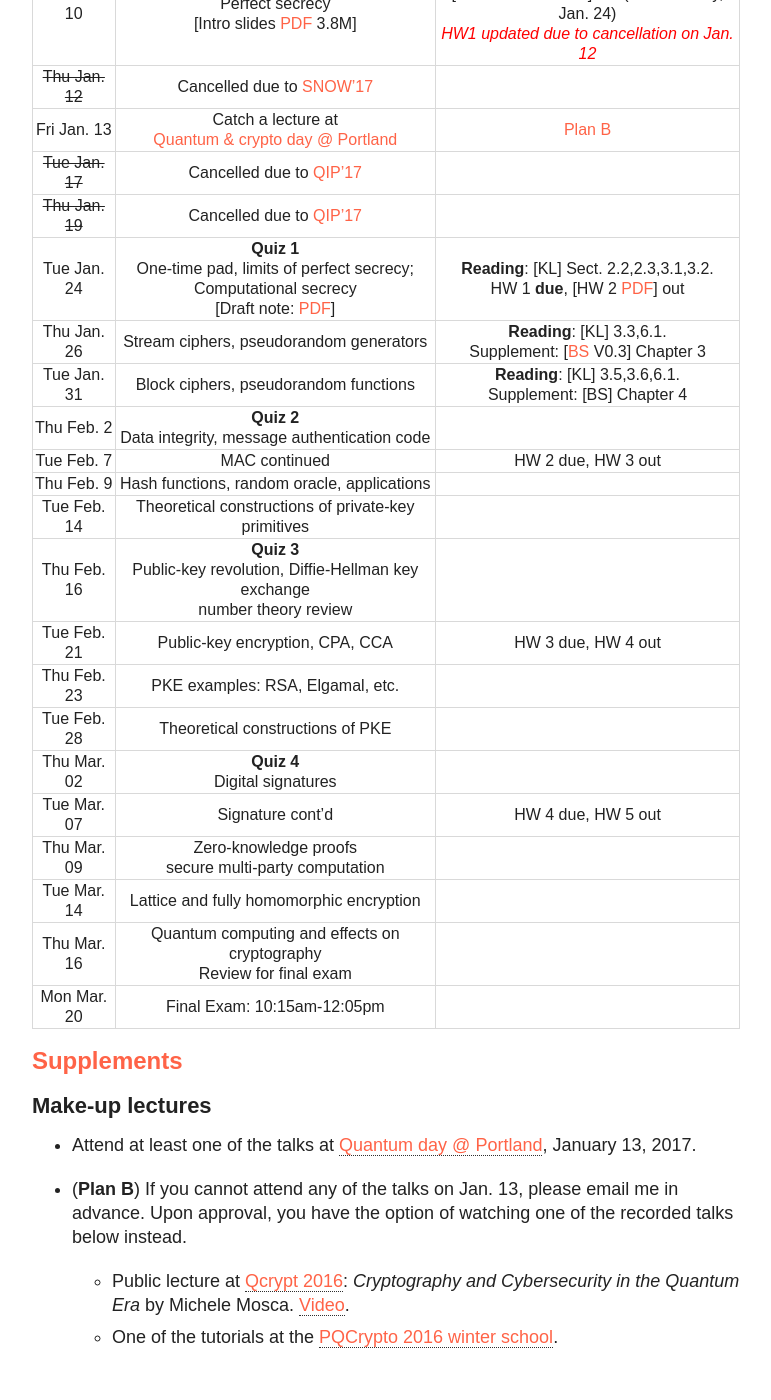
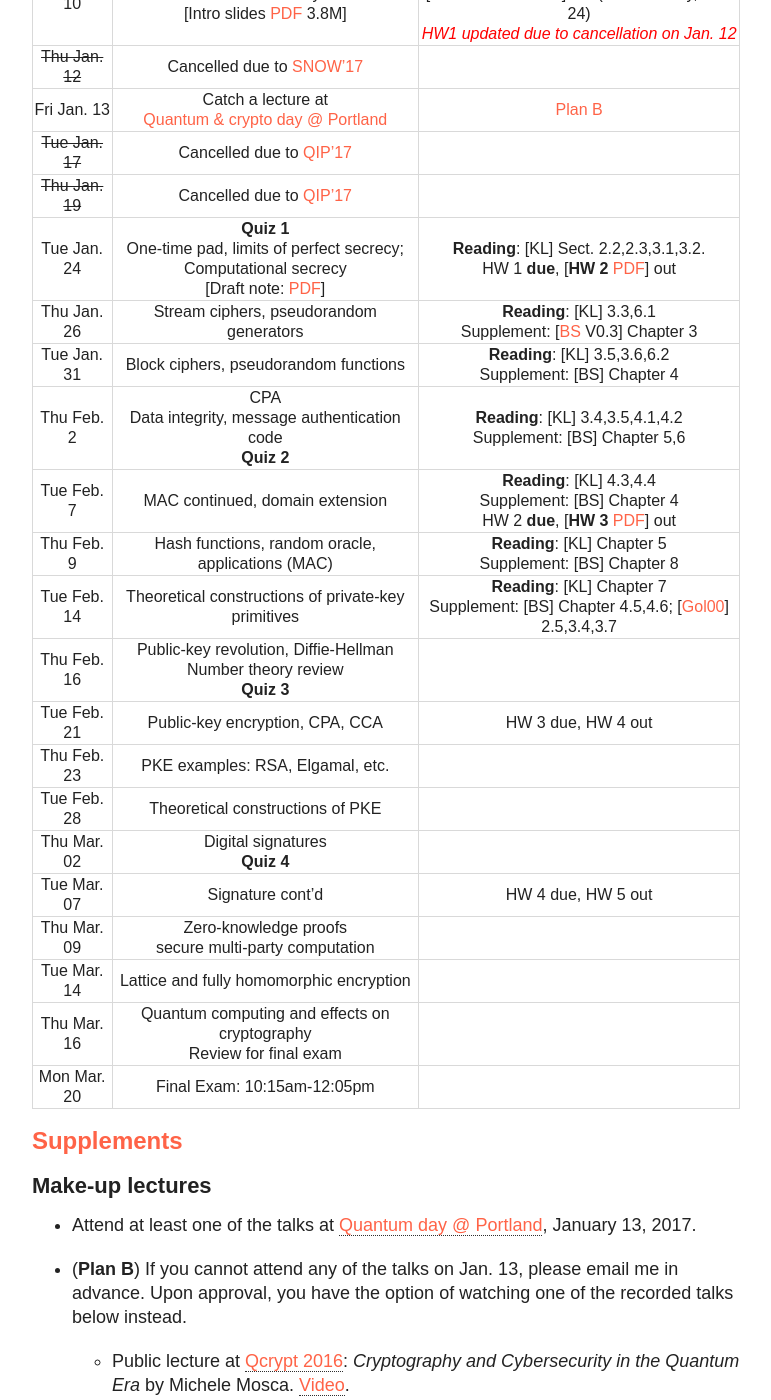
Before and after one commit to fangsonghub/fangsonghub.github.io, a Jekyll site: the page built from teaching/w17_4585_icrypto/index.md, in a window 1280 px wide and 1400 px high, scrolled down 685 px. Shown: the whole window, without its empty margins (254-1025 px from the left). Built offline with Jekyll 4.4.1, drawn with Linux system fonts in a browser that asks for light colours; nearby versions of some CDN libraries.

Commit message:
w17 schedule

```diff
--- a/teaching/w17_4585_icrypto/index.md
+++ b/teaching/w17_4585_icrypto/index.md
@@ -67,18 +67,18 @@ Cryptography](http://www.cs.umd.edu/~jkatz/imc.html){:target="_blank"}
 |Fri Jan. 13 | Catch a lecture at <br> [Quantum & crypto day @ Portland](http://www.fangsong.info/activity/w17qpdx/){:target="_blank"} | [Plan B](#mu)|
 |<s>Tue Jan. 17</s>| Cancelled due to [QIP'17](https://www.stationq.com/qip-2017/){:target="_blank"}||
 |<s>Thu Jan. 19</s>|Cancelled due to [QIP'17](https://www.stationq.com/qip-2017/){:target="_blank"}||
-|Tue Jan. 24 |**Quiz 1** <br> One-time pad, limits of perfect secrecy; <br> Computational secrecy <br> [Draft note: [PDF]({{base}}/teaching/w17_4585_icrypto/lec2_note.pdf){:target="blank"}] | **Reading**: [KL] Sect. 2.2,2.3,3.1,3.2. <br> HW 1 **due**, [HW 2 [PDF]({{base}}/teaching/w17_4585_icrypto/w17_cs4585_hw2.pdf){:target="_blank"}] out|
-|Thu Jan. 26| Stream ciphers, pseudorandom generators |**Reading**: [KL] 3.3,6.1. <br> Supplement: [[BS](https://crypto.stanford.edu/~dabo/cryptobook/){:target="_blank"} V0.3] Chapter 3 |
-|Tue Jan. 31| Block ciphers, pseudorandom functions | **Reading**: [KL] 3.5,3.6,6.1. <br> Supplement: [BS] Chapter 4  |
-|Thu Feb. 2| **Quiz 2** <br> Data integrity, message authentication code | |
-|Tue Feb. 7|MAC continued | HW 2 due, HW 3 out |
-|Thu Feb. 9| Hash functions, random oracle, applications ||
-|Tue Feb. 14|Theoretical constructions of private-key primitives ||
-|Thu Feb. 16| **Quiz 3** <br> Public-key revolution, Diffie-Hellman key exchange <br> number theory review||
+|Tue Jan. 24 |**Quiz 1** <br> One-time pad, limits of perfect secrecy; <br> Computational secrecy <br> [Draft note: [PDF]({{base}}/teaching/w17_4585_icrypto/lec2_note.pdf){:target="blank"}] | **Reading**: [KL] Sect. 2.2,2.3,3.1,3.2. <br> HW 1 **due**, [**HW 2** [PDF]({{base}}/teaching/w17_4585_icrypto/w17_cs4585_hw2.pdf){:target="_blank"}] out|
+|Thu Jan. 26| Stream ciphers, pseudorandom generators |**Reading**: [KL] 3.3,6.1 <br> Supplement: [[BS](https://crypto.stanford.edu/~dabo/cryptobook/){:target="_blank"} V0.3] Chapter 3 |
+|Tue Jan. 31| Block ciphers, pseudorandom functions | **Reading**: [KL] 3.5,3.6,6.2 <br> Supplement: [BS] Chapter 4  |
+|Thu Feb. 2| CPA <br> Data integrity, message authentication code <br> **Quiz 2** |  **Reading**: [KL] 3.4,3.5,4.1,4.2  <br> Supplement: [BS] Chapter 5,6 |
+|Tue Feb. 7| MAC continued, domain extension |**Reading**: [KL] 4.3,4.4 <br> Supplement: [BS] Chapter 4   <br> HW 2 **due**, [**HW 3** [PDF]({{base}}/teaching/w17_4585_icrypto/w17_cs4585_hw3.pdf){:target="_blank"}] out |
+|Thu Feb. 9| Hash functions, random oracle, applications (MAC) |**Reading**: [KL] Chapter 5 <br> Supplement: [BS] Chapter 8|
+|Tue Feb. 14|Theoretical constructions of private-key primitives |**Reading**: [KL] Chapter 7 <br> Supplement: [BS] Chapter 4.5,4.6; [[Gol00](https://www.amazon.com/Foundations-Cryptography-1-Basic-Tools/dp/0521035368){:target="_blank"}] 2.5,3.4,3.7|
+|Thu Feb. 16|  Public-key revolution, Diffie-Hellman <br> Number theory review <br> **Quiz 3**||
 |Tue Feb. 21|Public-key encryption, CPA, CCA| HW 3 due, HW 4 out|
 |Thu Feb. 23|PKE examples: RSA, Elgamal, etc. ||
 |Tue Feb. 28|Theoretical constructions of PKE||
-|Thu Mar. 02| **Quiz 4** <br>Digital signatures ||
+|Thu Mar. 02|Digital signatures <br> **Quiz 4** | |
 |Tue Mar. 07|Signature cont'd| HW 4 due, HW 5 out|
 |Thu Mar. 09|Zero-knowledge proofs <br> secure multi-party computation||
 |Tue Mar. 14|Lattice and fully homomorphic encryption||
```
